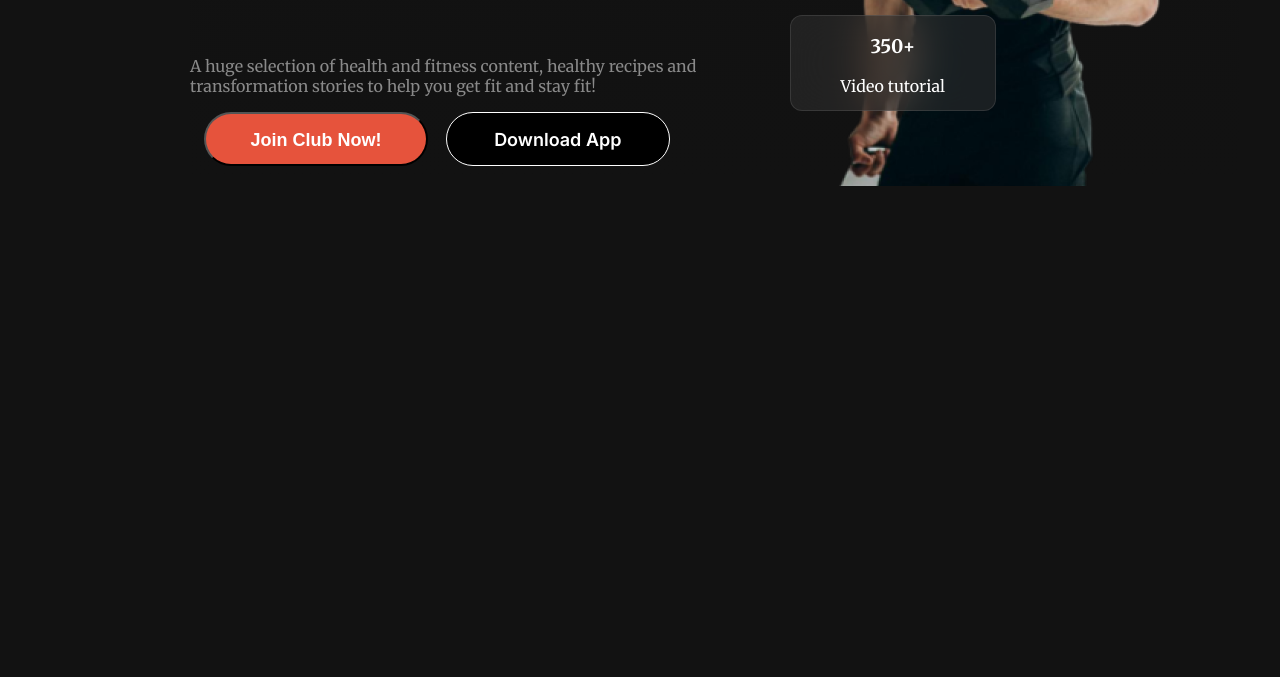
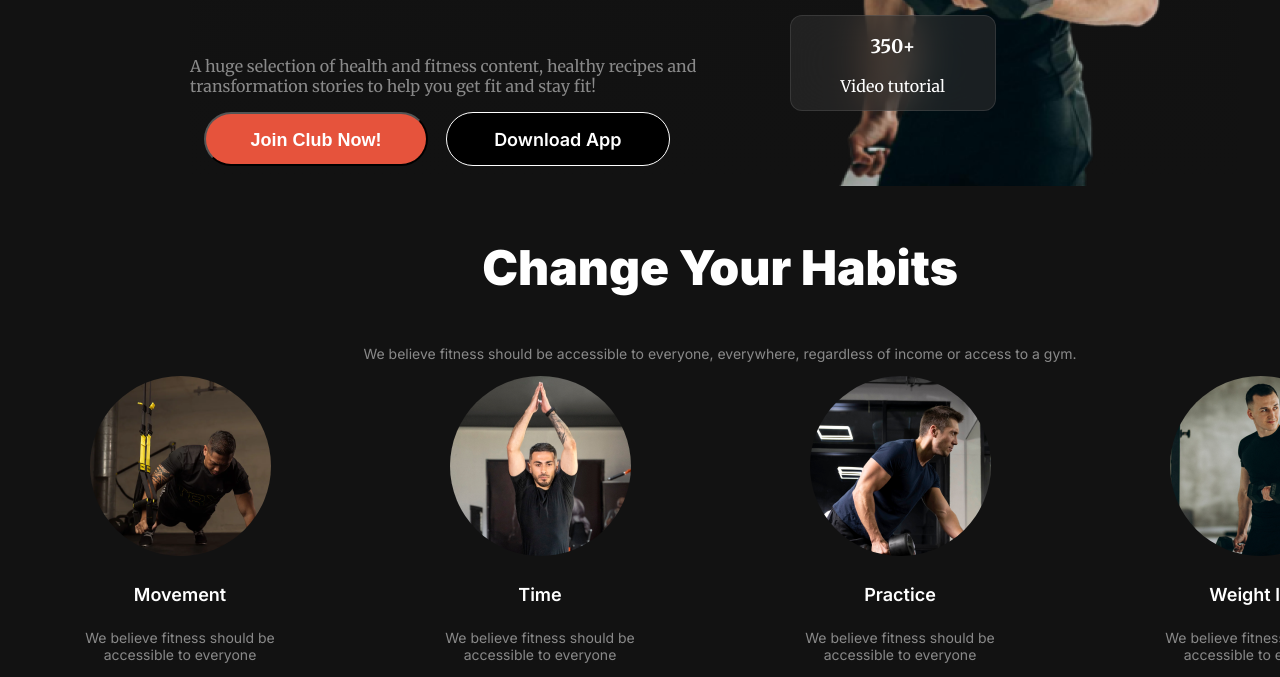
Before and after one commit to mohsyn007/Fitness, a plain HTML site: page index.html in a window 1280 px wide. Shown: the part 511-1188 px from the top of the page. Before the commit the page ends 800 px from the top, so only its background shows below. Drawn offline with Linux system fonts and the light colour scheme.

Commit message:
change your habit section done

```diff
--- a/Style/Style.css
+++ b/Style/Style.css
@@ -101,7 +101,6 @@ body {
   text-align: left;
 }
 
-
 .card-1 {
   width: 193px;
   height: 98px;
@@ -116,7 +115,7 @@ body {
   top: 25%;
   left: 65%;
 }
-.box-2{
+.box-2 {
   width: 206px;
   height: 96px;
   box-sizing: border-box;
@@ -130,8 +129,43 @@ position: absolute;
   top: 70%;
   right: 60%;
 }
-.banner-image{
+.banner-image {
   position: relative;
   margin-left: 100px;
+}
+/* Change Your habit Section  */
+.change-your-habit {
+  text-align: center;
+}
+.habit-title {
+  color: rgb(255, 255, 255);
+  font-family: Inter;
+  font-size: 48px;
+  font-weight: 900;
+}
+.habit-des {
+  color: rgba(255, 255, 255, 0.5);
+  font-family: Inter;
+  font-size: 14px;
+  font-weight: 400;
+}
+.change-habit-section-card{
+    display: grid;
+    grid-template-columns: 1fr 1fr 1fr 1fr;
+}
+.change-habit-section-card img{
+    border-radius: 50%;
+}
+.Practice{
+    color: rgb(255, 255, 255);
+font-family: Inter;
+font-size: 18px;
+font-weight: 600;
 
 }
+.DES{
+    color: rgba(255, 255, 255, 0.5);
+font-family: Inter;
+font-size: 14px;
+font-weight: 400;
+}
--- a/index.html
+++ b/index.html
@@ -27,27 +27,56 @@
     <section class="banner-section">
       <div class="banner-content">
         <h3 class="banner-title">Get body in shape & stay healthy</h3>
-            <p class="banner-description">A huge selection of health and fitness content, healthy recipes and transformation stories to help you get fit and stay fit!</p>
+        <p class="banner-description">
+          A huge selection of health and fitness content, healthy recipes and
+          transformation stories to help you get fit and stay fit!
+        </p>
         <div>
           <button class="btn-primary">Join Club Now!</button>
           <button class="btn-primary-2">Download App</button>
-
         </div>
       </div>
       <div class="banner-image">
-            <img src="images/Images 2.png" alt="">
+        <img src="images/Images 2.png" alt="" />
         <div class="card-1">
           <h3 class="b500">500+</h3>
           <p class="des500">Free Workout Videos</p>
         </div>
         <div class="box-2">
-
           <h3>350+</h3>
           <p>Video tutorial</p>
         </div>
-
       </div>
-
+    </section>
+    <!-- Change Your Habit Sections -->
+    <section class="change-your-habit">
+      <h3 class="habit-title">Change Your Habits</h3>
+      <p class="habit-des">
+        We believe fitness should be accessible to everyone, everywhere,
+        regardless of income or access to a gym.
+      </p>
+      <div class="change-habit-section-card">
+        <div class="Exercise-1">
+          <img src="images/image 3.png" alt="" />
+          <h4 class="Practice">Movement</h4>
+          <p class="DES">We believe fitness should be <br> accessible to everyone</p>
+        </div>
+        <div class="Exercise-1">
+          <img src="images/image 2.png" alt="" />
+          <h4 class="Practice">Time</h4>
+          <p class="DES">We believe fitness should be <br> accessible to everyone</p>
+        </div>
+        <div class="Exercise-1">
+          <img src="images/image 4.png" alt="" />
+          <h4 class="Practice">Practice</h4>
+          <p class="DES">We believe fitness should be <br> accessible to everyone</p>
+        </div>
+        <div class="Exercise-1">
+          <img src="images/image 5.png" alt="" />
+          <h4 class="Practice">Weight loss</h4>
+          <p class="DES">We believe fitness should be <br> accessible to everyone</p>
+        </div>
+      </div>
     </section>
   </body>
 </html>
```
Lines whose indentation alone changed are shown as unchanged.
